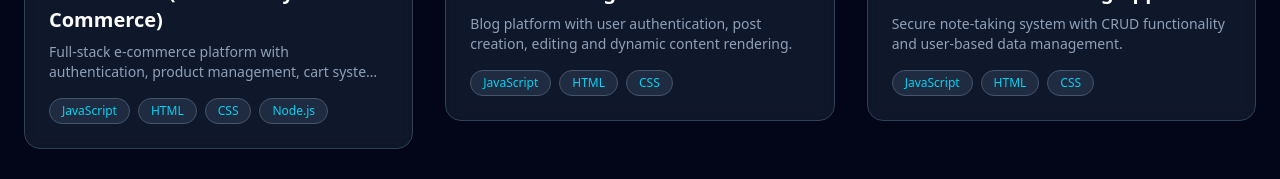
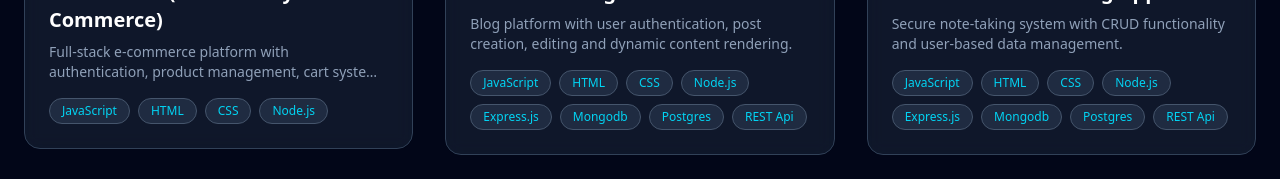
Before and after one commit to Yaya1200/Portifolio, a React (Vite) app in the folder portifoilo/: page / in a window 1280 px wide. Shown: the part 2327-2506 px from the top of the page. Built offline with nearby package versions, Linux system fonts and the light colour scheme; grey boxes are pictures that could not be loaded.

Commit message:
updating the product

```diff
--- a/portifoilo/src/components/Projects.tsx
+++ b/portifoilo/src/components/Projects.tsx
@@ -22,7 +22,7 @@ export function Projects() {
     description:
       "Blog platform with user authentication, post creation, editing and dynamic content rendering.",
     image: "https://images.unsplash.com/photo-1492724441997-5dc865305da7?auto=format&fit=crop&w=800&q=80",
-    tags: ["JavaScript", "HTML", "CSS"],
+    tags: ["JavaScript", "HTML", "CSS", "Node.js", "Express.js", "Mongodb", "Postgres", "REST Api"],
     githubLink: "https://github.com/Yaya1200/my-blog-with-next",
   },
   {
@@ -31,7 +31,7 @@ export function Projects() {
     description:
       "Secure note-taking system with CRUD functionality and user-based data management.",
     image: "https://images.unsplash.com/photo-1519389950473-47ba0277781c?auto=format&fit=crop&w=800&q=80",
-    tags: ["JavaScript", "HTML", "CSS"],
+    tags: ["JavaScript", "HTML", "CSS", "Node.js", "Express.js", "Mongodb", "Postgres", "REST Api"],
     githubLink: "https://github.com/Yaya1200/My-Full-Stack-App",
   },
   {
@@ -49,7 +49,7 @@ export function Projects() {
     description:
       "Real-time weather application using external API integration with dynamic UI updates.",
     image: "https://images.unsplash.com/photo-1614480633894-f3b7f4bb0e76?q=80&w=1974&auto=format&fit=crop&ixlib=rb-4.1.0&ixid=M3wxMjA3fDB8MHxwaG90by1wYWdlfHx8fGVufDB8fHx8fA%3D%3D",
-    tags: ["JavaScript", "API", "CSS"],
+    tags:["JavaScript", "HTML", "CSS", "Node.js", "Express.js", "Mongodb", "Postgres", "REST Api"],
     githubLink: "https://github.com/Yaya1200/Wheather-App",
   },
   {
@@ -76,7 +76,7 @@ export function Projects() {
     description:
       "Task management application with full CRUD operations and local storage persistence.",
     image: "https://images.unsplash.com/photo-1484480974693-6ca0a78fb36b?auto=format&fit=crop&w=800&q=80",
-    tags: ["JavaScript", "HTML", "CSS"],
+    tags: ["JavaScript", "HTML", "CSS", "Node.js", "Express.js", "Mongodb", "Postgres", "REST Api"],
     githubLink: "https://github.com/Yaya1200/todo-list",
   },
   {
@@ -85,7 +85,7 @@ export function Projects() {
     description:
       "Productivity planner application with authentication and task scheduling system.",
     image: "https://images.unsplash.com/photo-1506784983877-45594efa4cbe?auto=format&fit=crop&w=800&q=80",
-    tags: ["JavaScript", "HTML", "CSS"],
+    tags: ["JavaScript", "HTML", "CSS", "Next.js","Node.js", "Express.js", "Mongodb", "Postgres", "REST Api"],
     githubLink: "https://github.com/Yaya1200/planner",
   },
   {
@@ -94,7 +94,7 @@ export function Projects() {
     description:
       "A psychology-focused platform where individuals who feel lonely can talk, share ideas, express emotions, and receive supportive responses in a safe environment.",
     image: "https://images.unsplash.com/photo-1516307365426-bea591f05011?auto=format&fit=crop&w=800&q=80",
-    tags: ["JavaScript", "HTML", "CSS"],
+    tags: ["JavaScript", "HTML", "CSS", "React.js","Node.js", "Express.js", "Mongodb", "Postgres", "REST Api"],
     githubLink: "https://github.com/Yaya1200/Health-Care-Project",
   },
 ];
```
